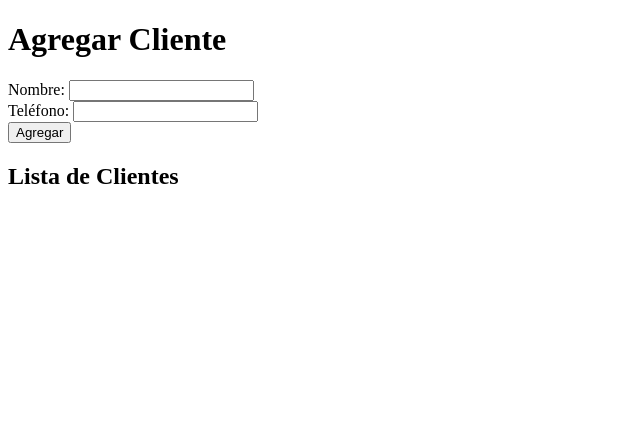
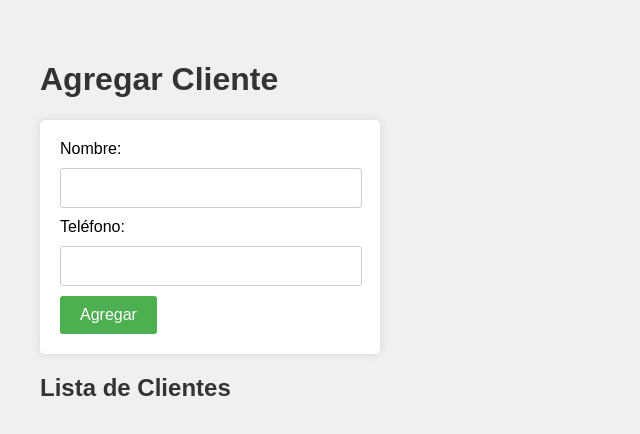
Before and after one commit to paito16/Dock_Clientes, a website: page public/index.html in a window 1280 px wide. Shown: the whole page, without its empty margins (0-640 px from the left). Drawn offline with Linux system fonts and the light colour scheme; no server answers.

Commit message:
feat: Add client registration timestamp to displayed list

```diff
--- a/public/index.html
+++ b/public/index.html
@@ -2,6 +2,60 @@
 <html>
 <head>
     <title>Ingreso de Clientes</title>
+    <style>
+        body {
+            font-family: Arial, sans-serif;
+            background-color: #f0f0f0;
+            margin: 20px;
+            padding: 20px;
+        }
+        h1, h2 {
+            color: #333;
+        }
+        form {
+            background-color: #fff;
+            padding: 20px;
+            border-radius: 5px;
+            box-shadow: 0 0 10px rgba(0,0,0,0.1);
+            width: 300px;
+            margin-bottom: 20px;
+        }
+        label {
+            display: block;
+            margin-bottom: 10px;
+        }
+        input[type="text"] {
+            width: calc(100% - 20px);
+            padding: 10px;
+            margin-bottom: 10px;
+            border: 1px solid #ccc;
+            border-radius: 3px;
+            font-size: 16px;
+        }
+        button[type="submit"] {
+            background-color: #4CAF50;
+            color: white;
+            padding: 10px 20px;
+            border: none;
+            border-radius: 3px;
+            cursor: pointer;
+            font-size: 16px;
+        }
+        button[type="submit"]:hover {
+            background-color: #45a049;
+        }
+        ul {
+            list-style-type: none;
+            padding: 0;
+        }
+        li {
+            background-color: #fff;
+            padding: 10px;
+            margin-bottom: 5px;
+            border-radius: 3px;
+            box-shadow: 0 0 5px rgba(0,0,0,0.1);
+        }
+    </style>
 </head>
 <body>
     <h1>Agregar Cliente</h1>
--- a/public/script.js
+++ b/public/script.js
@@ -17,8 +17,9 @@ document.addEventListener('DOMContentLoaded', () => {
 
         if (response.ok) {
             const cliente = await response.json();
+            // Añadir el nuevo cliente a la lista con la fecha y hora de registro
             const li = document.createElement('li');
-            li.textContent = `${cliente.nombre} - ${cliente.telefono}`;
+            li.textContent = `${cliente.nombre} - ${cliente.telefono} - Fecha: ${new Date(cliente.fechaRegistro).toLocaleDateString()} - Hora: ${cliente.horaRegistro}`;
             clienteList.appendChild(li);
             form.reset();
         } else {
@@ -30,9 +31,10 @@ document.addEventListener('DOMContentLoaded', () => {
         const response = await fetch('/clientes');
         if (response.ok) {
             const clientes = await response.json();
+            clienteList.innerHTML = ''; // Limpiar la lista antes de agregar los nuevos clientes
             clientes.forEach(cliente => {
                 const li = document.createElement('li');
-                li.textContent = `${cliente.nombre} - ${cliente.telefono}`;
+                li.textContent = `${cliente.nombre} - ${cliente.telefono} - Fecha: ${new Date(cliente.fechaRegistro).toLocaleDateString()} - Hora: ${cliente.horaRegistro}`;
                 clienteList.appendChild(li);
             });
         } else {
@@ -40,5 +42,5 @@ document.addEventListener('DOMContentLoaded', () => {
         }
     }
 
-    loadClientes();
+    loadClientes(); // Cargar clientes al cargar la página
 });
```
Also changed, not shown: server.js (+15 -3 lines).
